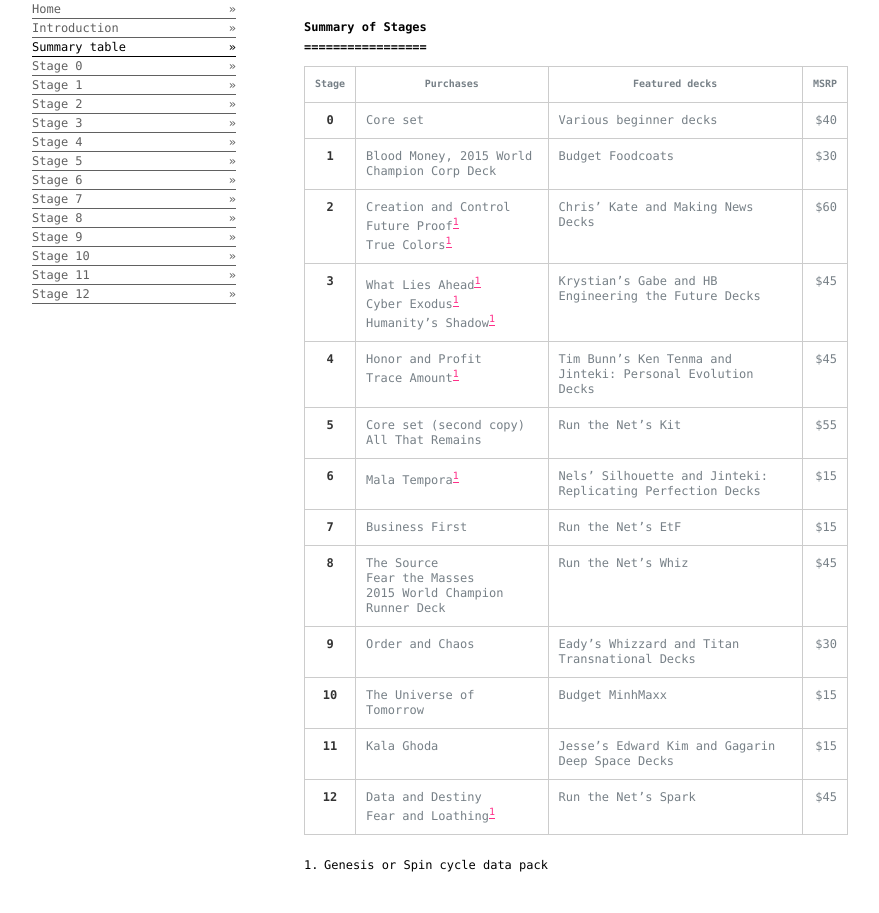
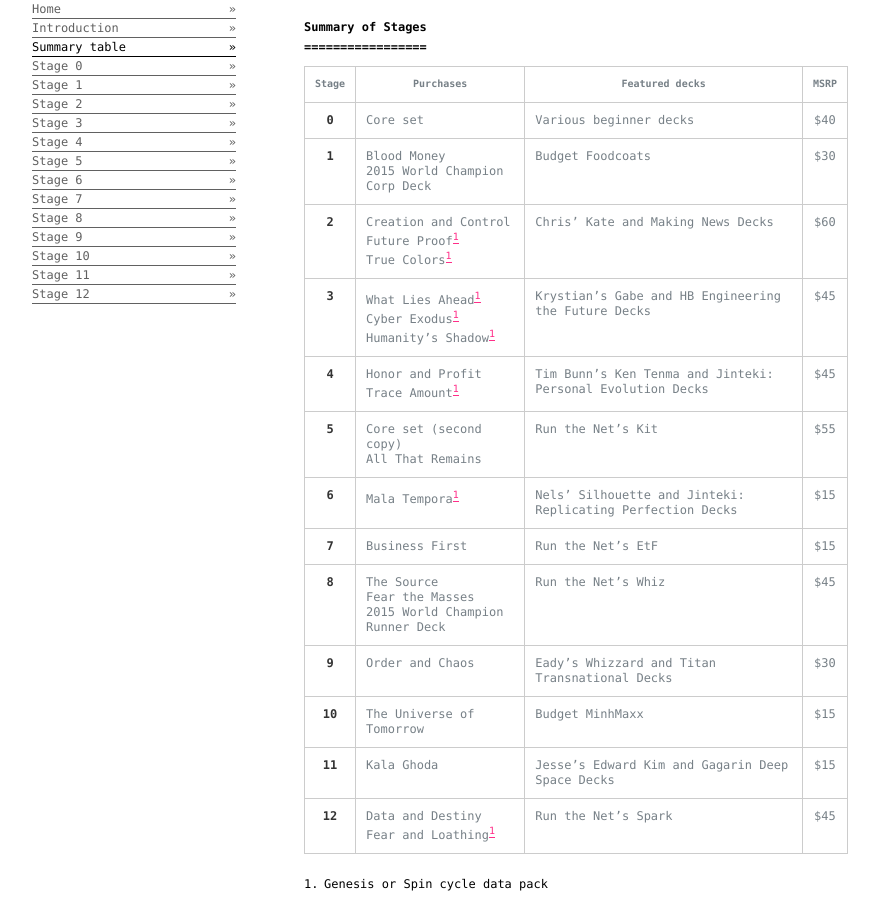
Before and after one commit to Absotively/anr-collection-plan, a Jekyll site: the page built from docs/summary-table.md, in a window 1280 px wide. Shown: the whole page, without its empty margins (200-1079 px from the left). Built offline with Jekyll 4.4.1, drawn with Linux system fonts in a browser that asks for light colours.

Commit message:
Centre MSRP column, add missing line break

```diff
--- a/docs/summary-table.md
+++ b/docs/summary-table.md
@@ -3,9 +3,9 @@ title: Summary of Stages
 ---
 
 | Stage | Purchases                                                            | Featured decks                                             | MSRP |
-| :---: | -------------------------------------------------------------------- | ---------------------------------------------------------- | ---: |
+| :---: | -------------------------------------------------------------------- | ---------------------------------------------------------- | :--: |
 |   0   | Core set                                                             | Various beginner decks                                     |  $40 |
-|   1   | Blood Money, 2015 World Champion Corp Deck                           | Budget Foodcoats                                           |  $30 |
+|   1   | Blood Money<br/> 2015 World Champion Corp Deck                           | Budget Foodcoats                                           |  $30 |
 |   2   | Creation and Control<br/> Future Proof[^1]<br/> True Colors[^1]      | Chris' Kate and Making News Decks                          |  $60 |
 |   3   | What Lies Ahead[^1]<br/> Cyber Exodus[^1]<br/> Humanity's Shadow[^1] | Krystian's Gabe and HB Engineering the Future Decks        |  $45 |
 |   4   | Honor and Profit<br/> Trace Amount[^1]                               | Tim Bunn's Ken Tenma and Jinteki: Personal Evolution Decks |  $45 |
```
